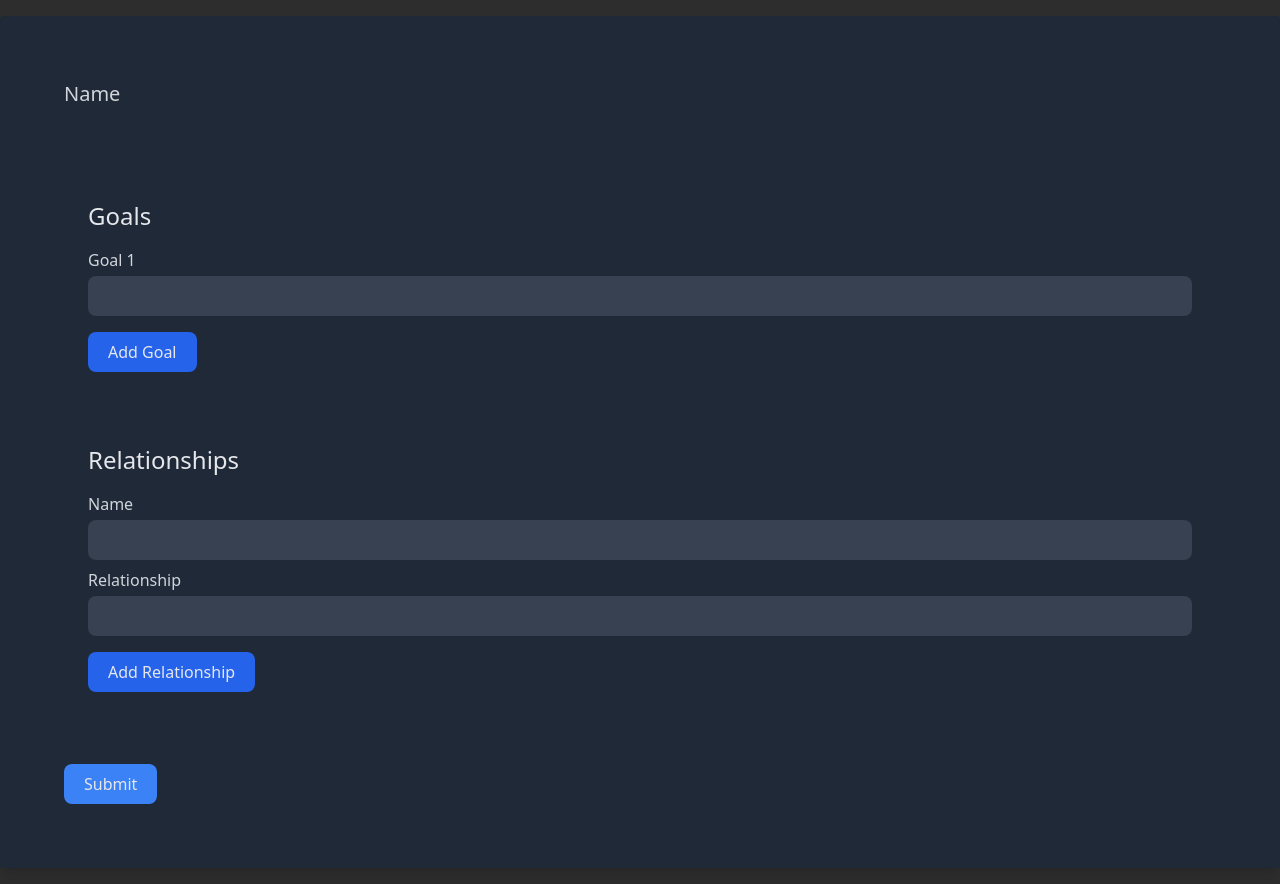
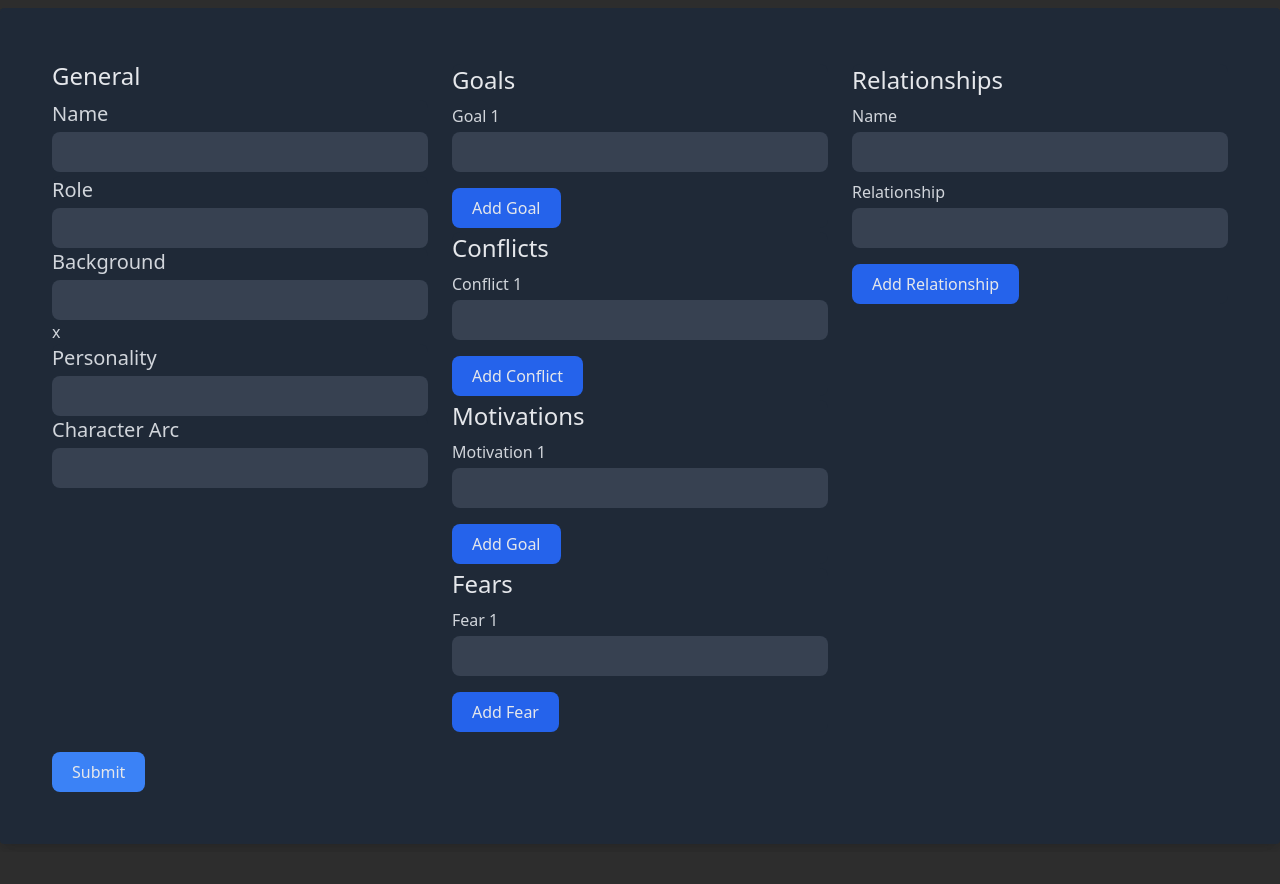
Before and after one commit to darthinvader/NovelGPTJSON, an Angular app: page / in a window 1280 px wide. After the commit the page ends 852 px from the top, so only its background shows below. Built offline with nearby package versions, Linux system fonts and the light colour scheme.

Commit message:
feature: character

```diff
--- a/src/app/card/card.component.html
+++ b/src/app/card/card.component.html
@@ -1,3 +1,3 @@
-<div [style.width]="size" class="rounded overflow-hidden shadow-lg bg-gray-800 text-gray-300 p-6 my-4">
+<div [style.width]="size" class="rounded overflow-hidden shadow-lg bg-gray-800 text-gray-300 p-3 my-2">
   <ng-content></ng-content>
 </div>
--- a/src/app/character/character.component.html
+++ b/src/app/character/character.component.html
@@ -1,35 +1,98 @@
-<app-card >
+<app-card>
   <form [formGroup]="characterForm" (ngSubmit)="onSubmit()" class="m-10 text-gray-300">
-  <div class="form-group mb-4">
+    <div class="flex flex-wrap -mx-3">
+      <div class="w-full md:w-1/3 px-3">
+        <h5 class="text-2xl mb-2 text-gray-200">General</h5>
+        <div class="form-group my-1 bg-gray-800 rounded-lg">
           <label for="name" class="block mb-1 text-xl">Name</label>
-    <input type="text" id="name" formControlName="name" class="w-full px-3 py-2 rounded-lg bg-gray-800 text-gray-300">
+          <input type="text" id="name" formControlName="name"
+            class="w-full px-3 py-2 rounded-lg bg-gray-700 text-gray-300">
+        </div>
+        <div class="form-group bg-gray-800 rounded-lg">
+          <label for="role" class="block mb-1 text-xl">Role</label>
+          <input type="text" id="role" formControlName="role"
+            class="w-full px-3 py-2 rounded-lg bg-gray-700 text-gray-300">
+        </div>
+        <div class="form-group bg-gray-800 rounded-lg">
+          <label for="background" class="block mb-1 text-xl">Background</label>
+          <input type="text" id="background" formControlName="background"
+            class="w-full px-3 py-2 rounded-lg bg-gray-700 text-gray-300">
+        </div>x
+        <div class="form-group bg-gray-800 rounded-lg">
+          <label for="Personality" class="block mb-1 text-xl">Personality</label>
+          <input type="text" id="personality" formControlName="personality"
+            class="w-full px-3 py-2 rounded-lg bg-gray-700 text-gray-300">
+        </div>
+        <div class="form-group bg-gray-800 rounded-lg">
+          <label for="character_arc" class="block mb-1 text-xl">Character Arc</label>
+          <input type="text" id="character_arc" formControlName="character_arc"
+            class="w-full px-3 py-2 rounded-lg bg-gray-700 text-gray-300">
+        </div>
+      </div>
+      <div class="w-full md:w-1/3 px-3">
+        <div formArrayName="goals" class="my-1 bg-gray-800 rounded-lg">
+          <h5 class="text-2xl mb-2 text-gray-200">Goals</h5>
+          <div *ngFor="let goal of goals.controls; let i=index" class="mb-4">
+            <label for="goal{{i}}" class="block mb-1">Goal {{i + 1}}</label>
+            <input type="text" id="goal{{i}}" [formControlName]="i"
+              class="w-full px-3 py-2 rounded-lg bg-gray-700 text-gray-300">
+          </div>
+          <button (click)="addGoal()" type="button"
+            class="btn btn-secondary px-5 py-2 rounded-lg bg-blue-600 text-gray-200">Add Goal</button>
         </div>
 
-  <!-- Other string fields -->
 
-  <div formArrayName="goals" class="my-6 p-6 bg-gray-800 rounded-lg">
-    <h5 class="text-2xl mb-4 text-gray-200">Goals</h5>
-    <div *ngFor="let goal of goals.controls; let i=index" class="mb-4">
-      <label for="goal{{i}}" class="block mb-1">Goal {{i + 1}}</label>
-      <input type="text" id="goal{{i}}" [formControlName]="i" class="w-full px-3 py-2 rounded-lg bg-gray-700 text-gray-300">
+        <div formArrayName="conflicts" class="my-1 bg-gray-800 rounded-lg">
+          <h5 class="text-2xl mb-2 text-gray-200">Conflicts</h5>
+          <div *ngFor="let conflict of conflicts.controls; let i=index" class="mb-4">
+            <label for="conflict{{i}}" class="block mb-1">Conflict {{i + 1}}</label>
+            <input type="text" id="conflict{{i}}" [formControlName]="i"
+              class="w-full px-3 py-2 rounded-lg bg-gray-700 text-gray-300">
           </div>
-    <button (click)="addGoal()" type="button" class="btn btn-secondary px-5 py-2 rounded-lg bg-blue-600 text-gray-200">Add Goal</button>
+          <button (click)="addConflict()" type="button"
+            class="btn btn-secondary px-5 py-2 rounded-lg bg-blue-600 text-gray-200">Add Conflict</button>
         </div>
 
-  <!-- Similar blocks for conflicts, motivations, and fears -->
+        <div formArrayName="conflicts" class="my-1 bg-gray-800 rounded-lg">
+          <h5 class="text-2xl mb-2 text-gray-200">Motivations</h5>
+          <div *ngFor="let motivation of motivations.controls; let i=index" class="mb-4">
+            <label for="motivation{{i}}" class="block mb-1">Motivation {{i + 1}}</label>
+            <input type="text" id="motivation{{i}}" [formControlName]="i"
+              class="w-full px-3 py-2 rounded-lg bg-gray-700 text-gray-300">
+          </div>
+          <button (click)="addMotivation()" type="button"
+            class="btn btn-secondary px-5 py-2 rounded-lg bg-blue-600 text-gray-200">Add Goal</button>
+        </div>
 
-  <div formArrayName="relationships" class="my-6 p-6 bg-gray-800 rounded-lg">
-    <h5 class="text-2xl mb-4 text-gray-200">Relationships</h5>
+        <div formArrayName="fears" class="my-1 bg-gray-800 rounded-lg">
+          <h5 class="text-2xl mb-2 text-gray-200">Fears</h5>
+          <div *ngFor="let fear of fears.controls; let i=index" class="mb-4">
+            <label for="fear{{i}}" class="block mb-1">Fear {{i + 1}}</label>
+            <input type="text" id="fear{{i}}" [formControlName]="i"
+              class="w-full px-3 py-2 rounded-lg bg-gray-700 text-gray-300">
+          </div>
+          <button (click)="addFear()" type="button"
+            class="btn btn-secondary px-5 py-2 rounded-lg bg-blue-600 text-gray-200">Add Fear</button>
+        </div>
+      </div>
+      <div class="w-full md:w-1/3 px-3">
+        <div formArrayName="relationships" class="my-1 bg-gray-800 rounded-lg">
+          <h5 class="text-2xl mb-2 text-gray-200">Relationships</h5>
           <div *ngFor="let relationship of relationships.controls; let i=index" [formGroupName]="i" class="mb-4">
+
             <label for="name{{i}}" class="block mb-1">Name</label>
-      <input type="text" id="name{{i}}" formControlName="name" class="w-full mb-2 px-3 py-2 rounded-lg bg-gray-700 text-gray-300">
+            <input type="text" id="name{{i}}" formControlName="name"
+              class="w-full mb-2 px-3 py-2 rounded-lg bg-gray-700 text-gray-300">
 
             <label for="relationship{{i}}" class="block mb-1">Relationship</label>
-      <input type="text" id="relationship{{i}}" formControlName="relationship" class="w-full px-3 py-2 rounded-lg bg-gray-700 text-gray-300">
+            <input type="text" id="relationship{{i}}" formControlName="relationship"
+              class="w-full px-3 py-2 rounded-lg bg-gray-700 text-gray-300">
           </div>
-    <button (click)="addRelationship()" type="button" class="btn btn-secondary px-5 py-2 rounded-lg bg-blue-600 text-gray-200">Add Relationship</button>
+          <button (click)="addRelationship()" type="button"
+            class="btn btn-secondary px-5 py-2 rounded-lg bg-blue-600 text-gray-200">Add Relationship</button>
         </div>
-
-  <button type="submit" class="btn btn-primary mt-6 px-5 py-2 rounded-lg bg-blue-500 text-gray-200">Submit</button>
+      </div>
+    </div>
+    <button type="submit" class="btn btn-primary mt-4 px-5 py-2 rounded-lg bg-blue-500 text-gray-200">Submit</button>
   </form>
 </app-card>
```
Also changed, not shown: src/app/character/character.component.ts (line endings or trailing spaces), 1 other file (tests, documents, lock files or other folders). Lines whose indentation alone changed are shown as unchanged.
